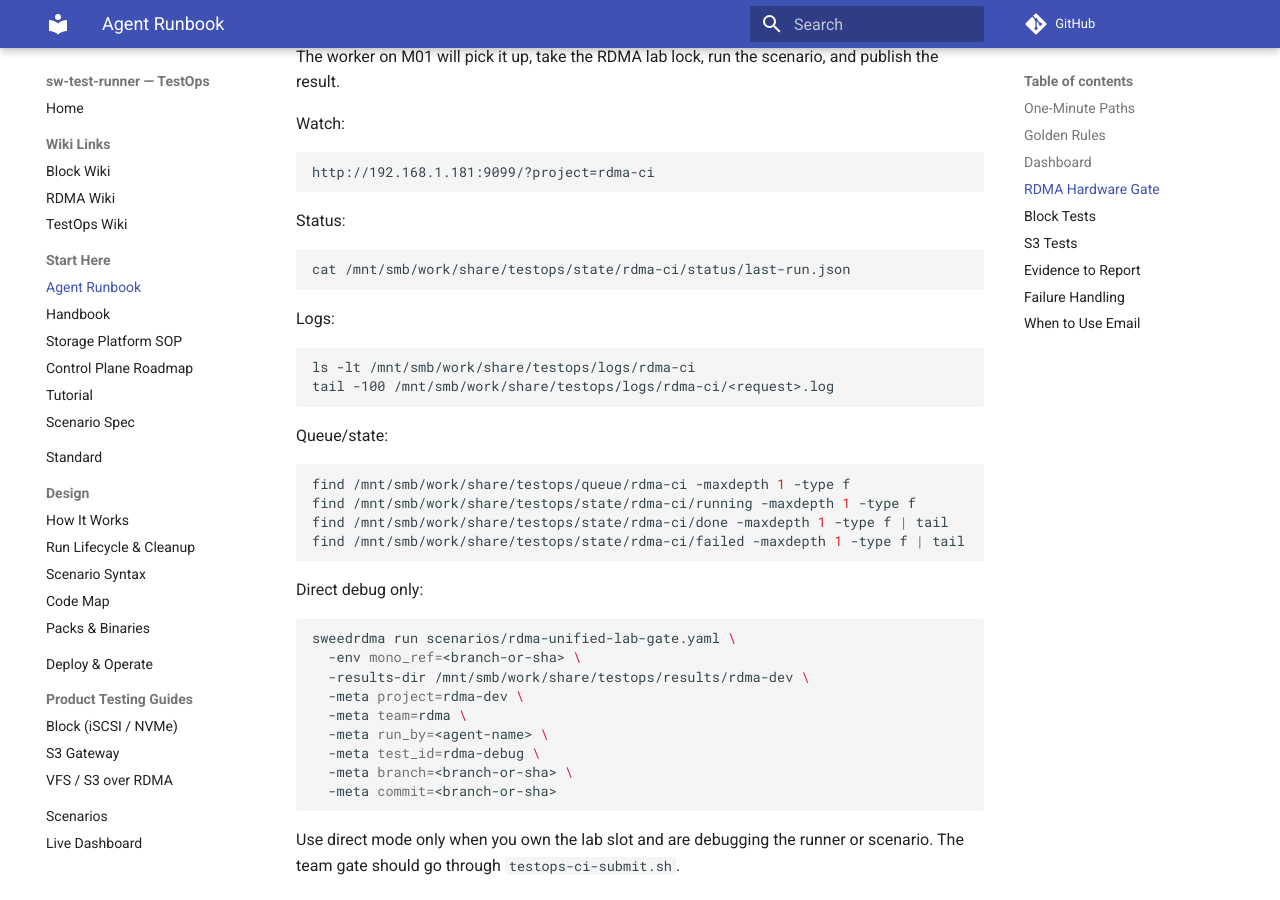
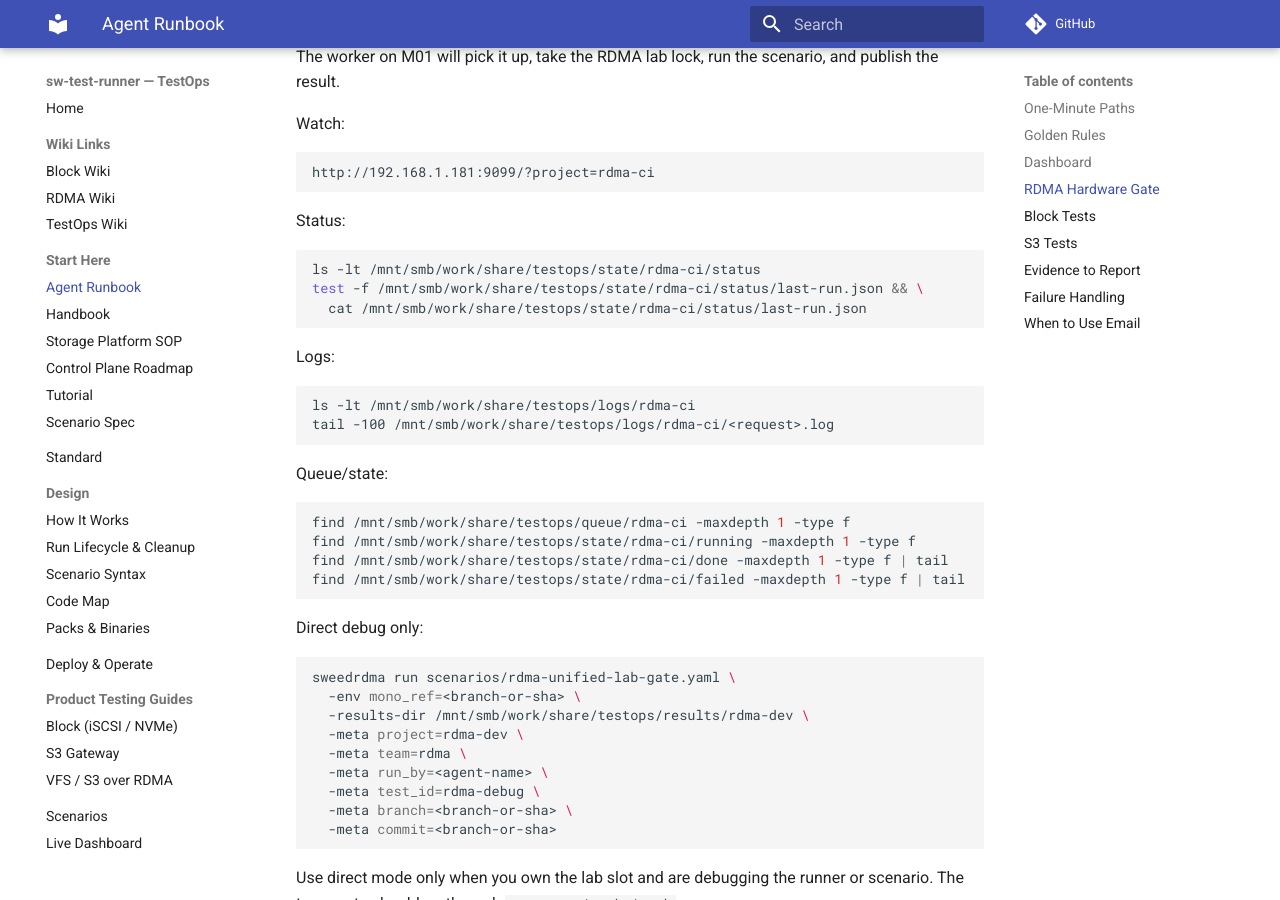
Before and after one commit to pingqiu/sw-test-runner, an MkDocs documentation site: the page built from docs/agent-testops-runbook.md, in a window 1280 px wide and 900 px high, scrolled down 2068 px. Built offline with MkDocs 1.6.1 and Material for MkDocs 9.7.7, drawn with Linux system fonts in a browser that asks for light colours; comment, search, counter and statistics services are not loaded; some of the changed text lies outside the part shown.

Commit message:
docs: harden agent status checks

````diff
--- a/docs/agent-testops-runbook.md
+++ b/docs/agent-testops-runbook.md
@@ -107,7 +107,9 @@ http://192.168.1.181:9099/?project=rdma-ci
 Status:
 
 ```bash
-cat /mnt/smb/work/share/testops/state/rdma-ci/status/last-run.json
+ls -lt /mnt/smb/work/share/testops/state/rdma-ci/status
+test -f /mnt/smb/work/share/testops/state/rdma-ci/status/last-run.json && \
+  cat /mnt/smb/work/share/testops/state/rdma-ci/status/last-run.json
 ```
 
 Logs:
@@ -240,7 +242,9 @@ When a run fails:
 For RDMA CI worker failures, check:
 
 ```bash
-cat /mnt/smb/work/share/testops/state/rdma-ci/status/last-run.json
+ls -lt /mnt/smb/work/share/testops/state/rdma-ci/status
+test -f /mnt/smb/work/share/testops/state/rdma-ci/status/last-run.json && \
+  cat /mnt/smb/work/share/testops/state/rdma-ci/status/last-run.json
 tail -100 /mnt/smb/work/share/testops/logs/rdma-ci/<request>.log
 systemctl status testops-rdma-ci-worker.service
 ```
````
